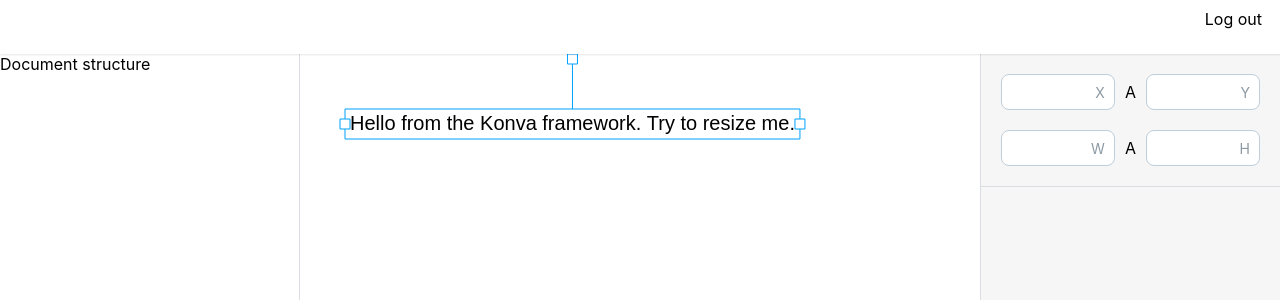
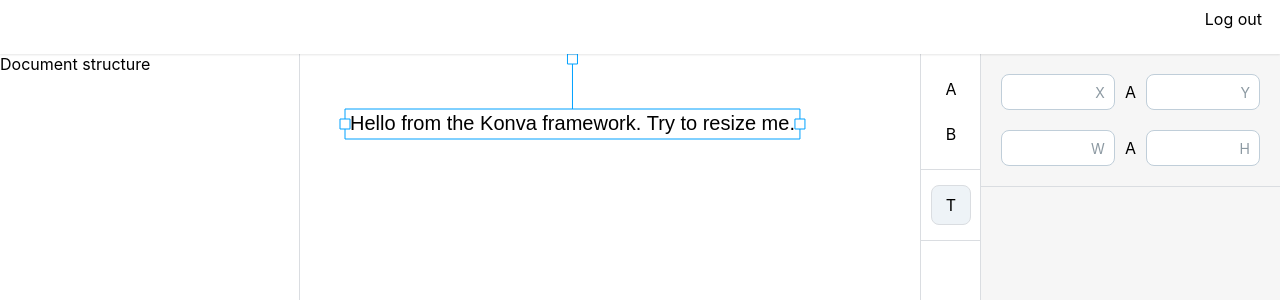
Before and after one commit to alexandebryakin/91, a React (Create React App) app: page / in a window 1280 px wide. Shown: the top 300 px of the page. Built offline with nearby package versions, Linux system fonts and the light colour scheme.

Commit message:
Develop toolbar and tool item. Add text to layer when clicking on text tool. Add simple transform.

```diff
--- a/src/App.scss
+++ b/src/App.scss
@@ -84,48 +84,54 @@
   }
 }
 
-.labeled-input {
-  position: relative;
-
-  font-size: 14px;
-
-  input {
-    color: #727585;
-    padding-right: 30px;
-  }
-
-  &__label {
-    &-container {
-      top: 0;
-      right: 0;
-      position: absolute;
-      height: $--text-input-height;
-    }
-
-    height: $--text-input-height;
-    color: #8c99a2;
-    display: flex;
-    align-items: center;
-    padding-right: $--text-input-padding;
-  }
-}
-.text-input {
-  height: $--text-input-height;
-  background-color: #fff;
-  border-radius: 8px;
-  border: 1px solid $--color_text-input-border;
-  padding: $--text-input-padding;
-  width: 100%;
-
-  &:focus {
-    outline: 0;
-    // box-shadow: 0 0 0 3px rgba(0, 123, 255, 0.5);
-    border: 0;
-    box-shadow: 0px 1px 10px rgba(0, 0, 0, 0.1);
-    // filter: drop-shadow(0px 1px 10px rgba(0, 0, 0, 0.1));
-  }
-}
-
 #konva-stage-container {
   @include height-without-navbar;
 }
+
+.separator {
+  border-bottom: 1px solid $--border-color;
+  width: 100%;
+}
+
+.toolbar {
+  $--toolbar-width: 60px;
+  $--toolbar-padding: 10px;
+  min-width: $--toolbar-width;
+  max-width: $--toolbar-width;
+
+  border-left: 1px solid $--border-color;
+
+  &__group {
+    flex-direction: column;
+    align-items: center;
+    padding: $--toolbar-padding;
+  }
+
+  // flex-grow: 1;
+
+  .tool {
+    $--color-bg-tool: #eef3f7;
+    display: flex;
+    justify-content: center;
+    align-items: center;
+
+    width: 40px;
+    height: 40px;
+
+    border-radius: $--border-radius;
+    &:hover {
+      background-color: $--color-bg-tool;
+    }
+    transition: background-color 0.21s ease-in-out;
+
+    margin-top: calc(#{$--toolbar-padding}/ 2);
+    margin-bottom: calc(#{$--toolbar-padding}/ 2);
+    cursor: pointer;
+    user-select: none;
+
+    &--active {
+      background-color: $--color-bg-tool;
+      border: 1px solid $--border-color;
+    }
+  }
+}
--- a/src/App.tsx
+++ b/src/App.tsx
@@ -1,4 +1,6 @@
 import Konva from 'konva';
+import { Layer } from 'konva/types/Layer';
+import { Stage } from 'konva/types/Stage';
 import React from 'react';
 import './App.scss';
 import LabeledInput from './ui/components/LabeledInput';
@@ -92,6 +94,7 @@
     });
 
     // >>> try
+    function madeTextEditible() {
       text.on('dblclick dbltap', () => {
         // hide text node and transformer:
         text.hide();
@@ -224,10 +227,64 @@
           window.addEventListener('click', handleOutsideClick);
         });
       });
+    }
+
+    madeTextEditible();
+
+    setStage(stage);
+    setLayer(layer);
+    // setTransformer(tr);
   }, []);
+
+  const [stage, setStage] = React.useState<Stage>();
+  const [layer, setLayer] = React.useState<Layer>();
+  const [transformer, setTransformer] = React.useState<Transformer>();
 
   const [coords, setCoords] = React.useState({ x: 0, y: 0 });
   const [size, setSize] = React.useState({ width: 0, height: 0 });
+
+  // console.log(stage);
+  const onClickTextTool = () => {
+    const text = new Konva.Text({
+      x: 50,
+      y: 60,
+      fontSize: 20,
+      text: 'Hello from the Konva framework. Try to resize me.',
+      draggable: true,
+    });
+    console.log('🚀 ~ file: App.tsx ~ line 278 ~ onClickTextTool ~ text', text);
+
+    let selected = false;
+    const textTransformer = new Konva.Transformer({
+      nodes: [],
+      padding: 5,
+      // enable only side anchors
+      enabledAnchors: ['middle-left', 'middle-right'],
+      // limit transformer size
+      boundBoxFunc: (oldBox, newBox) => {
+        const MIN_WIDTH = 20;
+
+        if (newBox.width < MIN_WIDTH) {
+          return oldBox;
+        }
+        return newBox;
+      },
+    });
+    layer?.add(textTransformer);
+    text.on('click', (e) => {
+      if (selected) {
+        textTransformer.nodes([]);
+      } else {
+        textTransformer.nodes([text]);
+        // selected = !selected;
+      }
+      selected = !selected;
+
+      layer?.draw();
+    });
+    layer?.add(text);
+    stage?.batchDraw();
+  };
 
   return (
     <>
@@ -239,6 +296,23 @@
 
           <div className="builder-main">
             <div id={konvaStageContainer} ref={konvaStageRef}></div>
+          </div>
+
+          <div className="toolbar">
+            <div className="toolbar__group">
+              <div className="tool">A</div>
+              <div className="tool">B</div>
+            </div>
+
+            <div className="separator" />
+
+            <div className="toolbar__group">
+              <div className="tool tool--active" onClick={onClickTextTool}>
+                T
+              </div>
+            </div>
+
+            <div className="separator" />
           </div>
 
           <div className="builder-controls">
--- a/src/styles/_variables.scss
+++ b/src/styles/_variables.scss
@@ -2,6 +2,7 @@
 $--navbar-z-index: 200;
 
 $--border-color: #dadde1;
+$--border-radius: 8px;
 
 $--text-input-height: 36px;
 $--text-input-padding: 10px;
--- /dev/null
+++ b/src/ui/components/LabeledInput/LabeledInput.scss
@@ -0,0 +1,43 @@
+@import 'styles/variables';
+
+.labeled-input {
+  position: relative;
+
+  font-size: 14px;
+
+  input {
+    color: #727585;
+    padding-right: 30px;
+  }
+
+  &__label {
+    &-container {
+      top: 0;
+      right: 0;
+      position: absolute;
+      height: $--text-input-height;
+    }
+
+    height: $--text-input-height;
+    color: #8c99a2;
+    display: flex;
+    align-items: center;
+    padding-right: $--text-input-padding;
+  }
+}
+.text-input {
+  height: $--text-input-height;
+  background-color: #fff;
+  border-radius: $--border-radius;
+  border: 1px solid $--color_text-input-border;
+  padding: $--text-input-padding;
+  width: 100%;
+
+  &:focus {
+    outline: 0;
+    // box-shadow: 0 0 0 3px rgba(0, 123, 255, 0.5);
+    border: 0;
+    box-shadow: 0px 1px 10px rgba(0, 0, 0, 0.1);
+    // filter: drop-shadow(0px 1px 10px rgba(0, 0, 0, 0.1));
+  }
+}
--- a/src/ui/components/LabeledInput/LabeledInput.tsx
+++ b/src/ui/components/LabeledInput/LabeledInput.tsx
@@ -1,3 +1,5 @@
+import './LabeledInput.scss';
+
 interface ILabeledInput extends Partial<Pick<HTMLInputElement, 'defaultValue' | 'placeholder' | 'value'>> {
   onChange?: (v: string) => void;
   label: string;
```
Also changed, not shown: 1 other file (tests, documents, lock files or other folders). Lines whose indentation alone changed are shown as unchanged.
